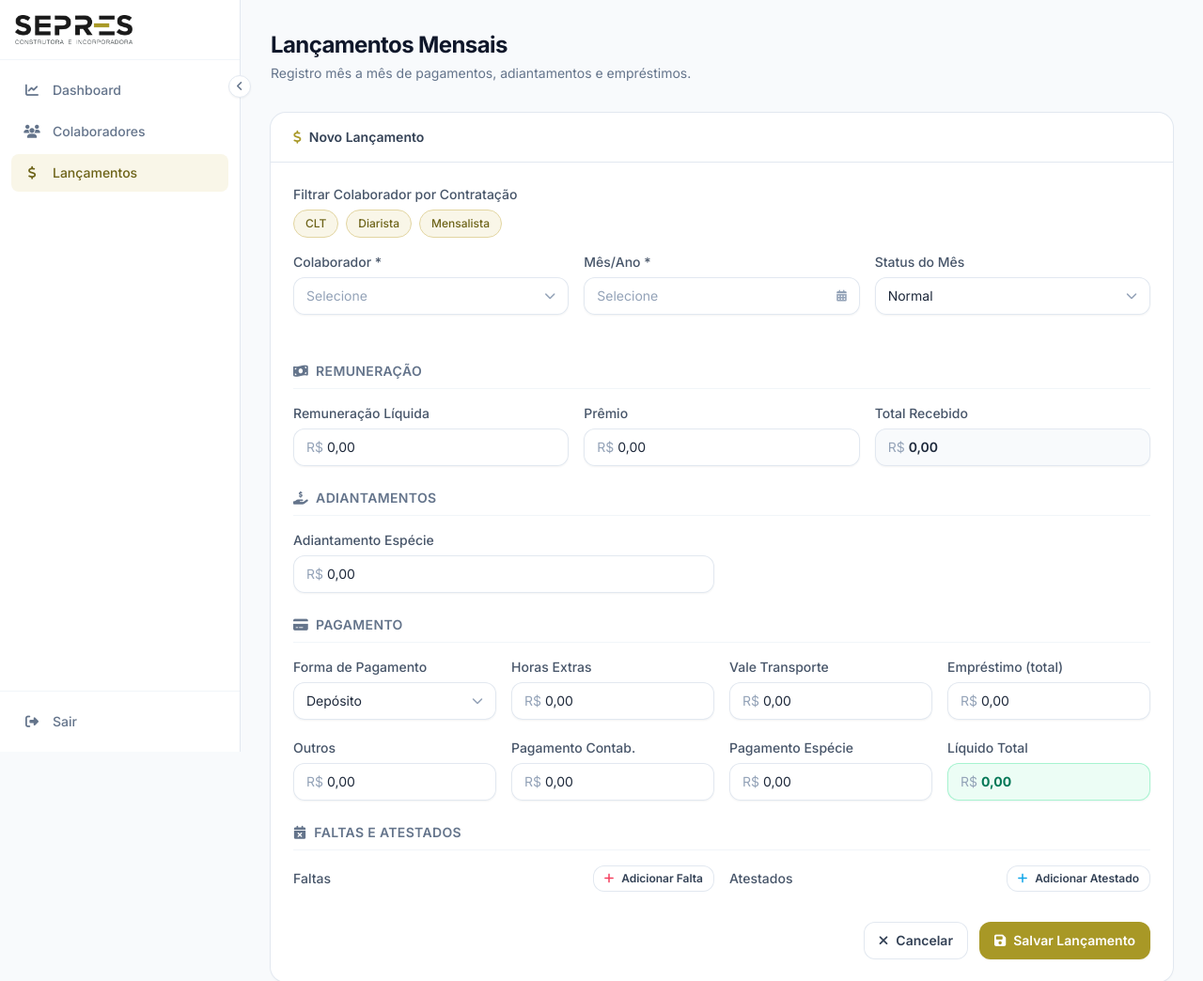
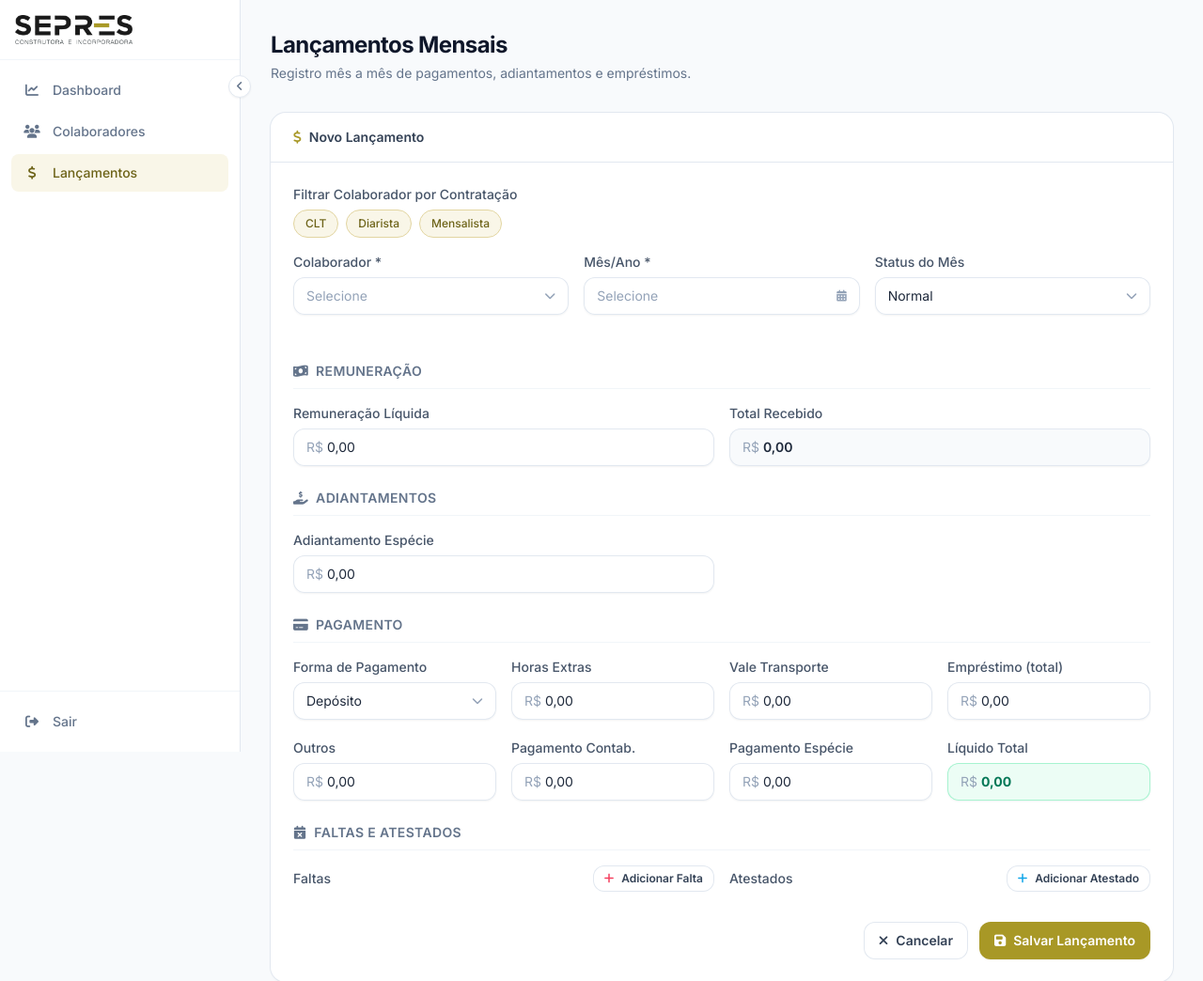
Before and after one commit to pedrocarneiro17/sepres, a Flask app: page /lancamentos in a window 1280 px wide. Shown: the top 1044 px of the page at 94% size. Run offline with Flask 3, Linux system fonts and the light colour scheme; the visitor is signed in with stand-in values (Sample User, id 1); data that the repository does not hold is empty.

Commit message:
Unifica premio em um so campo, dentro do EVA, so para CLT
Havia dois campos "Premio" no lancamento: um na secao Remuneracao
(editavel, entrava no calculo) e outro dentro do EVA (somente leitura,
espelhando o primeiro). Confuso e redundante.

Agora existe um unico campo Premio, dentro do bloco EVA, editavel e
alimentado automaticamente com o valor do cadastro assim que o
colaborador e selecionado (mesma logica ja aplicada ao adiantamento e
a diaria). Premio agora e um conceito exclusivo de CLT, ja que so faz
sentido dentro do EVA:

- No cadastro do colaborador, o campo Premio so aparece para CLT.
- No lancamento, o campo (unico) fica dentro do bloco EVA, que ja so
  aparece para CLT.

Co-Authored-By: Claude Sonnet 5 <noreply@anthropic.com>

```diff
--- a/static/js/main.js
+++ b/static/js/main.js
@@ -735,6 +735,7 @@ function limparFormColaborador() {
     if (typeof toggleDiaria === 'function') toggleDiaria();
     if (typeof toggleDependentes === 'function') toggleDependentes();
     if (typeof toggleAdiantamento === 'function') toggleAdiantamento();
+    if (typeof togglePremio === 'function') togglePremio();
     refrescarControlesCustom(document.getElementById('formColaborador'));
 }
 
@@ -807,6 +808,7 @@ function editarColaborador(id) {
     // Reaplica visibilidade condicional
     if (typeof toggleDependentes === 'function') toggleDependentes();
     if (typeof toggleAdiantamento === 'function') toggleAdiantamento();
+    if (typeof togglePremio === 'function') togglePremio();
 
     // Empréstimos
     const container = document.getElementById('emprestimosContainer');
@@ -894,6 +896,11 @@ function atualizarBadgeContratoLancamento() {
             : '';
     }
     if (divEva) divEva.style.display = ehCLT ? 'block' : 'none';
+
+    // Prêmio só existe para CLT (é o valor que compõe o EVA). Preenche assim que o
+    // colaborador é selecionado, com o valor atual do cadastro.
+    setMoeda(document.getElementById('lancBonificacao'), ehCLT ? (colaborador.premio || 0) : 0);
+    if (typeof calcularTotalRecebido === 'function') calcularTotalRecebido();
 
     // Mensalista e Diarista não têm adiantamento por contabilidade — é sempre em Espécie.
     if (divAdiantamentoContab) {
@@ -1178,7 +1185,7 @@ function limparFormLancamento() {
     });
 
     // Zera campos de dinheiro
-    ['lancRemuneracao','lancBonificacao','lancTotalRecebido','lancEvaPremio','lancAssiduidade','lancCartaoAlimentacao',
+    ['lancRemuneracao','lancBonificacao','lancTotalRecebido','lancAssiduidade','lancCartaoAlimentacao',
      'lancEva','lancAdiantamentoEspecie','lancAdiantamentoContab','lancHorasExtras','lancValeTransporte',
      'lancEmprestimo','lancOutros','lancLiquidoTotal','lancPagamentoContab','lancPagamentoEspecie'].forEach(id => {
         setMoeda(document.getElementById(id), 0);
@@ -1236,7 +1243,6 @@ function calcularEva() {
     const premio = lerMoeda(document.getElementById('lancBonificacao'));
     const assiduidade = lerMoeda(document.getElementById('lancAssiduidade'));
     const horasExtras = lerMoeda(document.getElementById('lancHorasExtras'));
-    setMoeda(document.getElementById('lancEvaPremio'), premio);
     setMoeda(document.getElementById('lancEva'), premio + assiduidade + horasExtras);
 }
 
--- a/templates/lancamentos.html
+++ b/templates/lancamentos.html
@@ -95,14 +95,10 @@
                             </div>
 
                             <h6 class="section-title"><i class="fas fa-money-bill-wave"></i> Remuneração</h6>
-                            <div class="grid grid-cols-1 gap-4 md:grid-cols-3">
+                            <div class="grid grid-cols-1 gap-4 md:grid-cols-2">
                                 <div>
                                     <label class="label">Remuneração Líquida</label>
                                     <div class="relative"><span class="money-prefix">R$</span><input type="text" inputmode="decimal" class="input money calc-field pl-9" id="lancRemuneracao" value="0,00"></div>
-                                </div>
-                                <div>
-                                    <label class="label">Prêmio</label>
-                                    <div class="relative"><span class="money-prefix">R$</span><input type="text" inputmode="decimal" class="input money calc-field pl-9" id="lancBonificacao" value="0,00"></div>
                                 </div>
                                 <div>
                                     <label class="label">Total Recebido</label>
@@ -110,13 +106,13 @@
                                 </div>
                             </div>
 
-                            <!-- EVA: aparece apenas quando o colaborador é CLT -->
+                            <!-- EVA: aparece apenas quando o colaborador é CLT. Prêmio só existe aqui. -->
                             <div id="divEva" style="display: none;">
                                 <h6 class="section-title"><i class="fas fa-layer-group"></i> EVA (adicionais CLT)</h6>
                                 <div class="grid grid-cols-1 gap-4 md:grid-cols-2">
                                     <div>
                                         <label class="label">Prêmio</label>
-                                        <div class="relative"><span class="money-prefix">R$</span><input type="text" class="input money pl-9 bg-slate-50" id="lancEvaPremio" value="0,00" readonly></div>
+                                        <div class="relative"><span class="money-prefix">R$</span><input type="text" inputmode="decimal" class="input money calc-field calc-eva pl-9" id="lancBonificacao" value="0,00"></div>
                                     </div>
                                     <div>
                                         <label class="label">Assiduidade</label>
```
Also changed, not shown: templates/colaboradores.html (+13 -2 lines).
